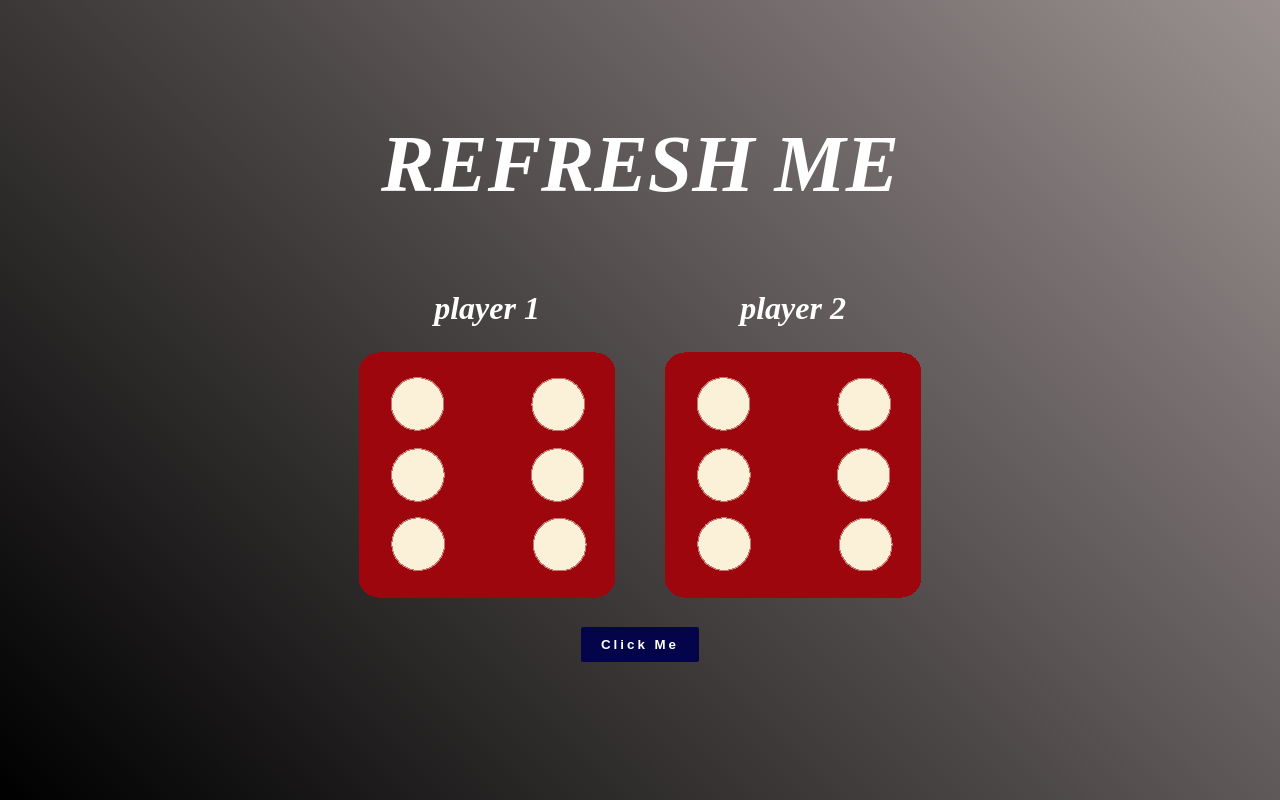
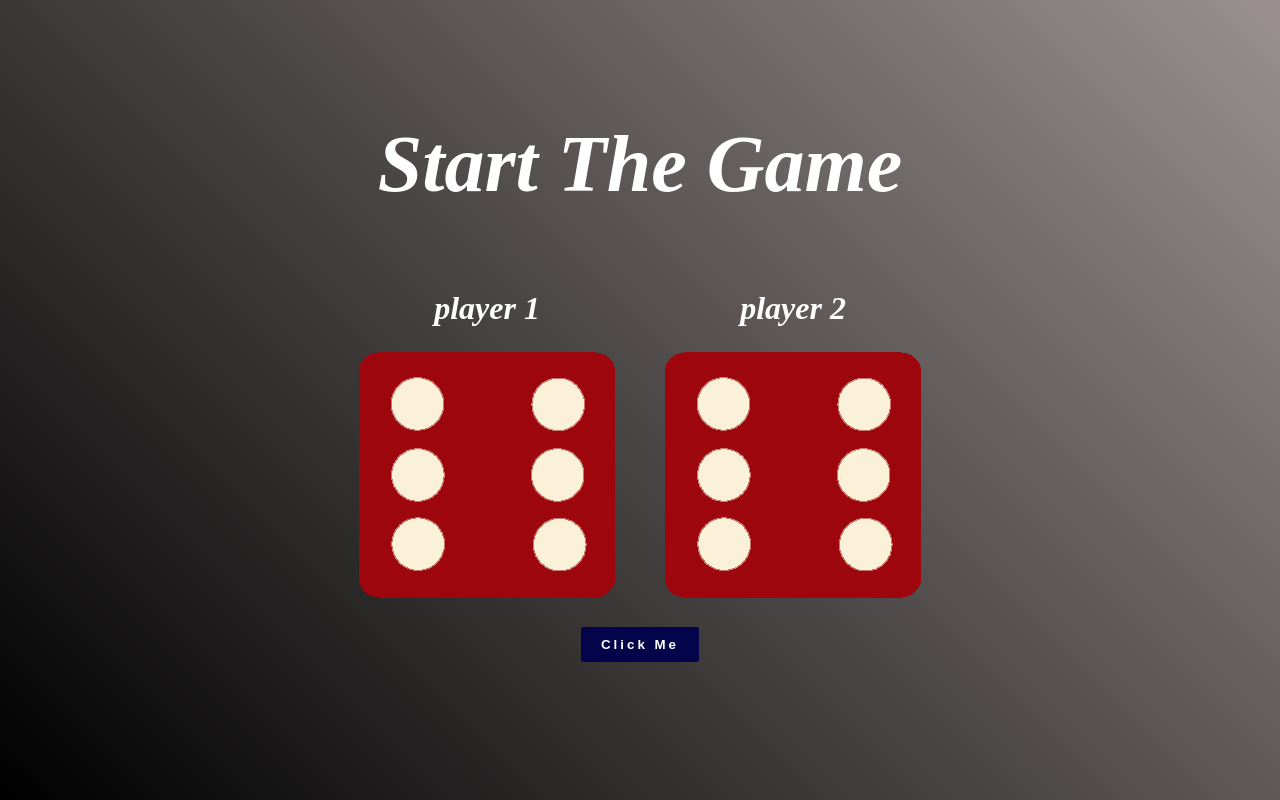
Before and after one commit to prynsu07github/Dice_Game, a plain HTML site: page index.html in a window 1280 px wide. Drawn offline with Linux system fonts and the light colour scheme.

Commit message:
Update index.html

```diff
--- a/index.html
+++ b/index.html
@@ -11,7 +11,7 @@
 
 <body>
     <div class="heading">
-        <h1>REFRESH ME</h1>
+        <h1>Start The Game</h1>
     </div>
     <div class="gameContainer">
         <div class="player1 player">
```
